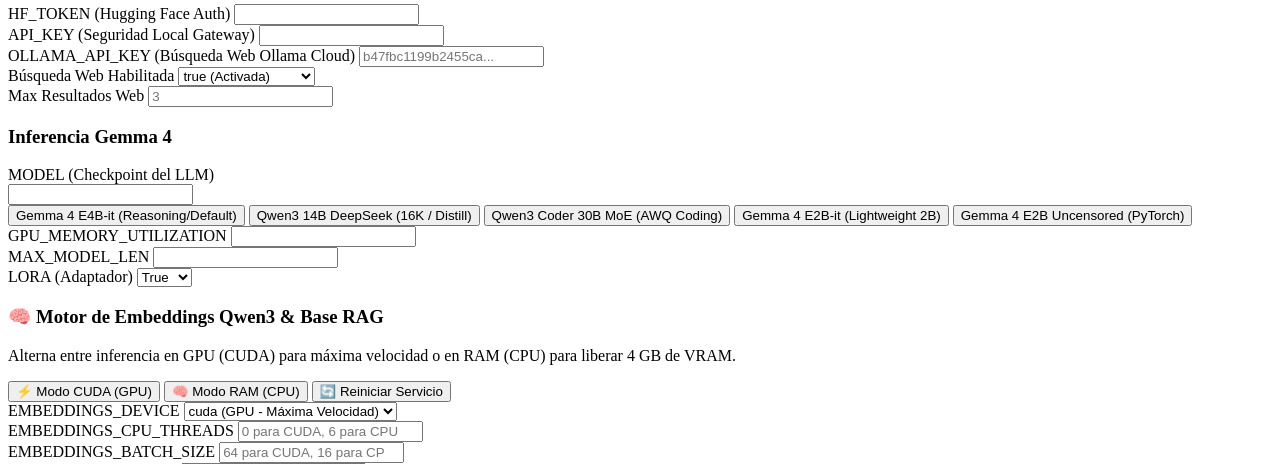
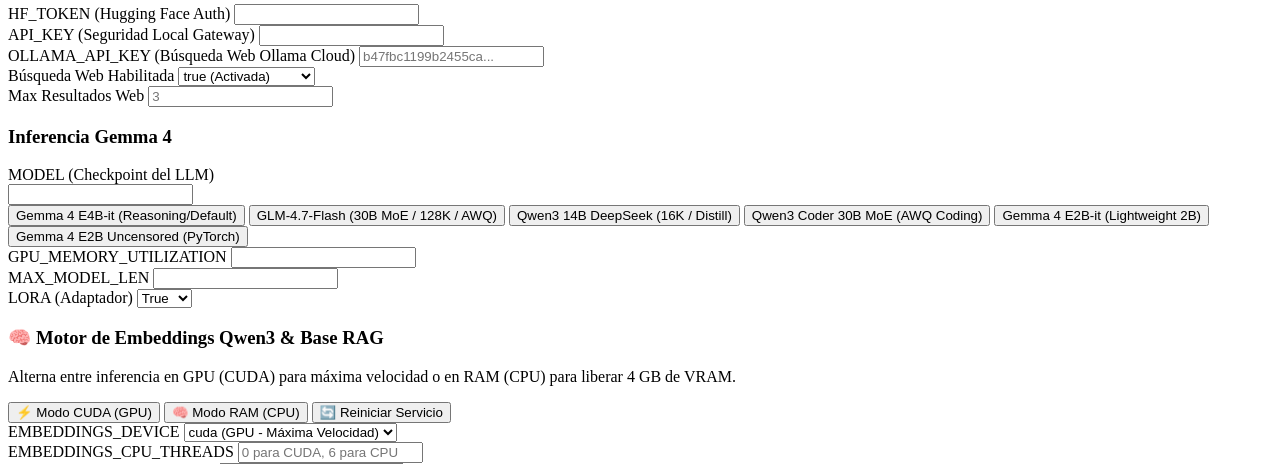
Before and after one commit to JoseLVillaronga/tech-vllm, a Flask app: template templates/tabs/tab_config.html in a window 1280 px wide. Shown: the part 272-736 px from the top of the page. Run offline with Flask 3, Linux system fonts and the light colour scheme; the template is opened without the code that fills it, so the values that code supplies are empty.

Commit message:
feat(dashboard): agregar boton de carga rapida para perfil GLM-4.7-Flash AWQ

```diff
--- a/static/js/dashboard_core.js
+++ b/static/js/dashboard_core.js
@@ -29,7 +29,7 @@
             }
         }
 
-        function selectQuickModel(modelName, gpuMem = '', maxLen = '', quantization = '', loraVal = null) {
+        function selectQuickModel(modelName, gpuMem = '', maxLen = '', quantization = '', loraVal = null, swapSpace = null) {
             const input = document.getElementById('model-input');
             if (input) {
                 input.value = modelName;
@@ -59,6 +59,10 @@
             const quantInput = document.querySelector('input[name="QUANTIZATION"]');
             if (quantInput && quantization !== undefined && quantization !== null) {
                 quantInput.value = quantization;
+            }
+            const swapInput = document.querySelector('input[name="SWAP_SPACE"]');
+            if (swapInput && swapSpace !== null && swapSpace !== undefined) {
+                swapInput.value = swapSpace;
             }
         }
 
--- a/templates/tabs/tab_config.html
+++ b/templates/tabs/tab_config.html
@@ -54,11 +54,12 @@
                                     <div class="flex flex-col gap-2">
                                         <input type="text" id="model-input" name="MODEL" class="w-full bg-slate-900 border border-slate-800 rounded-lg px-3 py-2 text-sm text-slate-200 focus:outline-none focus:border-indigo-500 font-mono">
                                         <div class="flex flex-wrap gap-1.5">
-                                            <button type="button" onclick="selectQuickModel('google/gemma-4-E4B-it', 0.55, 131072, 'bitsandbytes')" class="px-2.5 py-1 rounded bg-slate-950 hover:bg-slate-800 border border-slate-800 hover:border-slate-700 text-[10px] font-semibold text-indigo-300 transition-all cursor-pointer">Gemma 4 E4B-it (Reasoning/Default)</button>
-                                            <button type="button" onclick="selectQuickModel('TeichAI/Qwen3-14B-DeepSeek-v3.2-Speciale-Distill', 0.58, 16384, 'bitsandbytes', 'False')" class="px-2.5 py-1 rounded bg-slate-950 hover:bg-slate-800 border border-slate-800 hover:border-slate-700 text-[10px] font-semibold text-indigo-300 transition-all cursor-pointer">Qwen3 14B DeepSeek (16K / Distill)</button>
-                                            <button type="button" onclick="selectQuickModel('dark-side-of-the-code/Qwen3-Coder-30B-A3B-Instruct-AWQ', 0.81, 16384, 'compressed-tensors', 'False')" class="px-2.5 py-1 rounded bg-slate-950 hover:bg-slate-800 border border-slate-800 hover:border-slate-700 text-[10px] font-semibold text-indigo-300 transition-all cursor-pointer">Qwen3 Coder 30B MoE (AWQ Coding)</button>
-                                            <button type="button" onclick="selectQuickModel('google/gemma-4-E2B-it', 0.25, 8192, '', 'False')" class="px-2.5 py-1 rounded bg-slate-950 hover:bg-slate-800 border border-slate-800 hover:border-slate-700 text-[10px] font-semibold text-indigo-300 transition-all cursor-pointer">Gemma 4 E2B-it (Lightweight 2B)</button>
-                                            <button type="button" onclick="selectQuickModel('PrithivMLmods/gemma-4-E2B-it-Uncensored-MAX', 0.25, 8192, '', 'False')" class="px-2.5 py-1 rounded bg-slate-950 hover:bg-slate-800 border border-slate-800 hover:border-slate-700 text-[10px] font-semibold text-indigo-300 transition-all cursor-pointer">Gemma 4 E2B Uncensored (PyTorch)</button>
+                                            <button type="button" onclick="selectQuickModel('google/gemma-4-E4B-it', 0.55, 131072, 'bitsandbytes', 'True', 0)" class="px-2.5 py-1 rounded bg-slate-950 hover:bg-slate-800 border border-slate-800 hover:border-slate-700 text-[10px] font-semibold text-indigo-300 transition-all cursor-pointer">Gemma 4 E4B-it (Reasoning/Default)</button>
+                                            <button type="button" onclick="selectQuickModel('QuantTrio/GLM-4.7-Flash-AWQ', 0.80, 131072, 'awq', 'False', 10)" class="px-2.5 py-1 rounded bg-slate-950 hover:bg-slate-800 border border-indigo-500/40 hover:border-indigo-400 text-[10px] font-semibold text-emerald-400 transition-all cursor-pointer">GLM-4.7-Flash (30B MoE / 128K / AWQ)</button>
+                                            <button type="button" onclick="selectQuickModel('TeichAI/Qwen3-14B-DeepSeek-v3.2-Speciale-Distill', 0.58, 16384, 'bitsandbytes', 'False', 0)" class="px-2.5 py-1 rounded bg-slate-950 hover:bg-slate-800 border border-slate-800 hover:border-slate-700 text-[10px] font-semibold text-indigo-300 transition-all cursor-pointer">Qwen3 14B DeepSeek (16K / Distill)</button>
+                                            <button type="button" onclick="selectQuickModel('dark-side-of-the-code/Qwen3-Coder-30B-A3B-Instruct-AWQ', 0.81, 16384, 'compressed-tensors', 'False', 0)" class="px-2.5 py-1 rounded bg-slate-950 hover:bg-slate-800 border border-slate-800 hover:border-slate-700 text-[10px] font-semibold text-indigo-300 transition-all cursor-pointer">Qwen3 Coder 30B MoE (AWQ Coding)</button>
+                                            <button type="button" onclick="selectQuickModel('google/gemma-4-E2B-it', 0.25, 8192, '', 'False', 0)" class="px-2.5 py-1 rounded bg-slate-950 hover:bg-slate-800 border border-slate-800 hover:border-slate-700 text-[10px] font-semibold text-indigo-300 transition-all cursor-pointer">Gemma 4 E2B-it (Lightweight 2B)</button>
+                                            <button type="button" onclick="selectQuickModel('PrithivMLmods/gemma-4-E2B-it-Uncensored-MAX', 0.25, 8192, '', 'False', 0)" class="px-2.5 py-1 rounded bg-slate-950 hover:bg-slate-800 border border-slate-800 hover:border-slate-700 text-[10px] font-semibold text-indigo-300 transition-all cursor-pointer">Gemma 4 E2B Uncensored (PyTorch)</button>
                                         </div>
                                     </div>
                                 </div>
```
